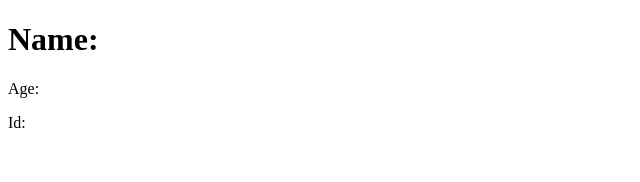
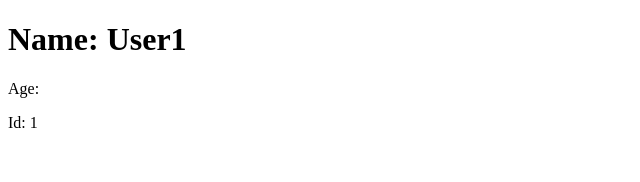
Before and after one commit to vaishnavisantosh/custom-error-demo-nxtJS, a Next.js app: page /users/1 in a window 1280 px wide. Shown: the top 182 px of the page, without its empty margins (0-640 px from the left). Built offline with nearby package versions, Linux system fonts and the light colour scheme.

Commit message:
passed null

```diff
--- a/pages/users/[id].js
+++ b/pages/users/[id].js
@@ -1,7 +1,11 @@
 import Error from "../_error";
 import Custom404 from "../404";
 const users = [
-  {},
+  {
+    id: 1,
+    name: "User1",
+    age: null,
+  },
   {
     id: 2,
     name: "User2",
```
